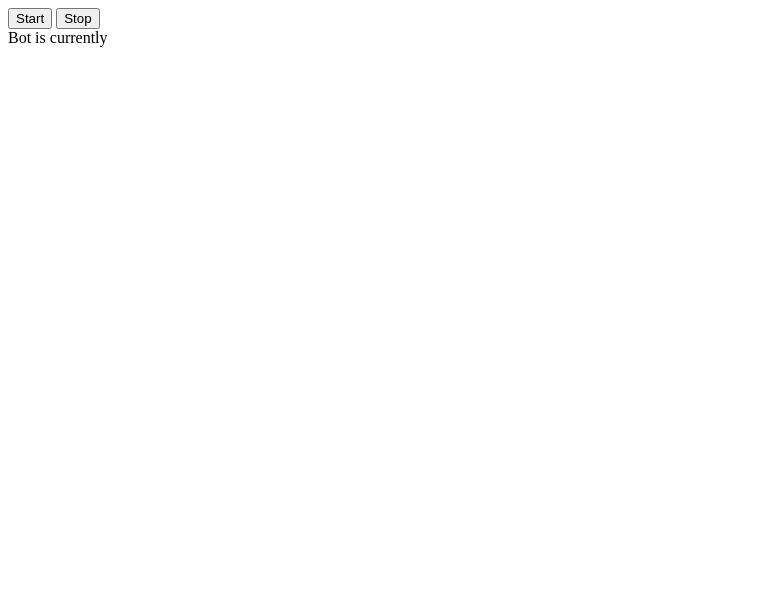
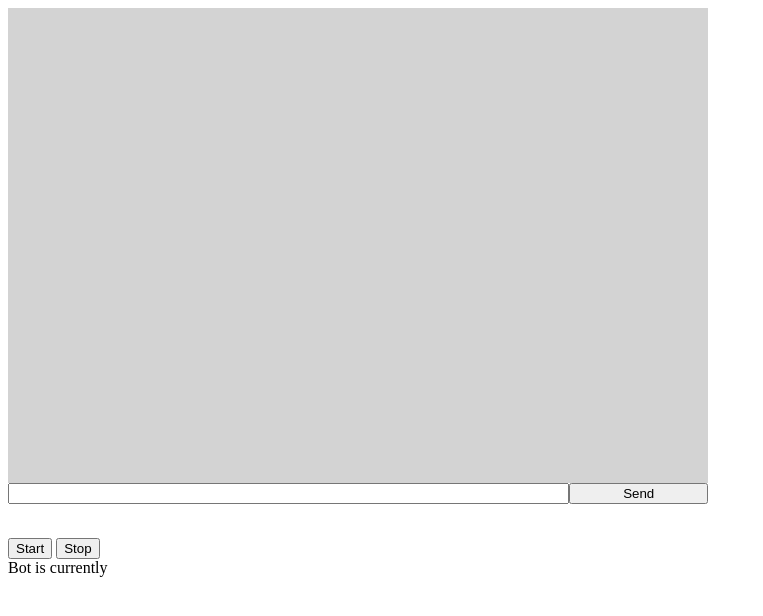
Before and after one commit to Themis3000/skyblock_afk_service, a website: page index.html in a window 1280 px wide. Shown: the whole page, without its empty margins (0-763 px from the left). Drawn offline with nearby package versions, Linux system fonts and the light colour scheme; no server answers.

Commit message:
-added chat -everything now works as intended

```diff
--- a/index.html
+++ b/index.html
@@ -5,22 +5,83 @@
     <title>Panel</title>
 </head>
 <body>
-    <button onclick="botStart()">Start</button>
-    <button onclick="botStop()">Stop</button><br>
-    <div>Bot is currently <b id="online_display"></b></div>
+    <div id="chat_window">
+        <div id="chat_display">
+
+        </div>
+        <div id="chat_send_container">
+            <input id="chat_input">
+            <button id="chat_send" onclick="sendMsg()">Send</button>
+        </div>
+    </div>
+    <div id="control_container">
+        <button onclick="botStart()">Start</button>
+        <button onclick="botStop()">Stop</button><br>
+        <div>Bot is currently <b id="online_display"></b></div>
+    </div>
+
+    <style>
+        #chat_window {
+            height: 500px;
+            width: 700px;
+            display: flex;
+            flex-direction: column;
+        }
+
+        #chat_display {
+            height: 95%;
+            overflow-y: auto;
+            background: lightgray;
+            display: flex;
+            flex-direction: column;
+        }
+
+        #chat_send_container {
+            display: flex;
+            flex-direction: row;
+            height: available;
+        }
+
+        #chat_input {
+            width: 80%;
+            height: available;
+        }
+
+        #chat_send {
+            width: 20%;
+            height: available;
+        }
+
+        #control_container {
+            padding-top: 30px;
+        }
+    </style>
 
     <script src="/socket.io/socket.io.js"></script>
     <script>
         const socket = io();
         const onlineDisplay = document.getElementById("online_display")
+        const chatDisplay = document.getElementById("chat_display")
+        const chatInput = document.getElementById("chat_input")
 
         socket.on("botStatus", (msg) => {
             onlineDisplay.innerText = msg["status"]
         })
 
         socket.on("message", (msg) => {
+            const isScrolledToBottom = chatDisplay.scrollHeight - chatDisplay.clientHeight <= chatDisplay.scrollTop + 5
+
             console.log(`message: ${msg["content"]}`)
+            chatDisplay.innerHTML += `<div>${msg["content"]}</div>`
+
+            if(isScrolledToBottom)
+                chatDisplay.scrollTop = chatDisplay.scrollHeight - chatDisplay.clientHeight
         })
+
+        function sendMsg() {
+            socket.emit("sendMsg", {"content": chatInput.value})
+            chatInput.value = ""
+        }
 
         function botStart() {
             console.log("sending start command")
--- a/main.js
+++ b/main.js
@@ -19,6 +19,10 @@ io.on('connection', (socket) => {
     socket.on('botStop', (msg) => {
         afkBot.disconnect()
     })
+
+    socket.on('sendMsg', (msg) => {
+        afkBot.sendMsg(msg["content"])
+    })
 })
 
 afkBot.events.on('statusUpdate', (status) => {
```
Also changed, not shown: bot.js (+17 -15 lines).
